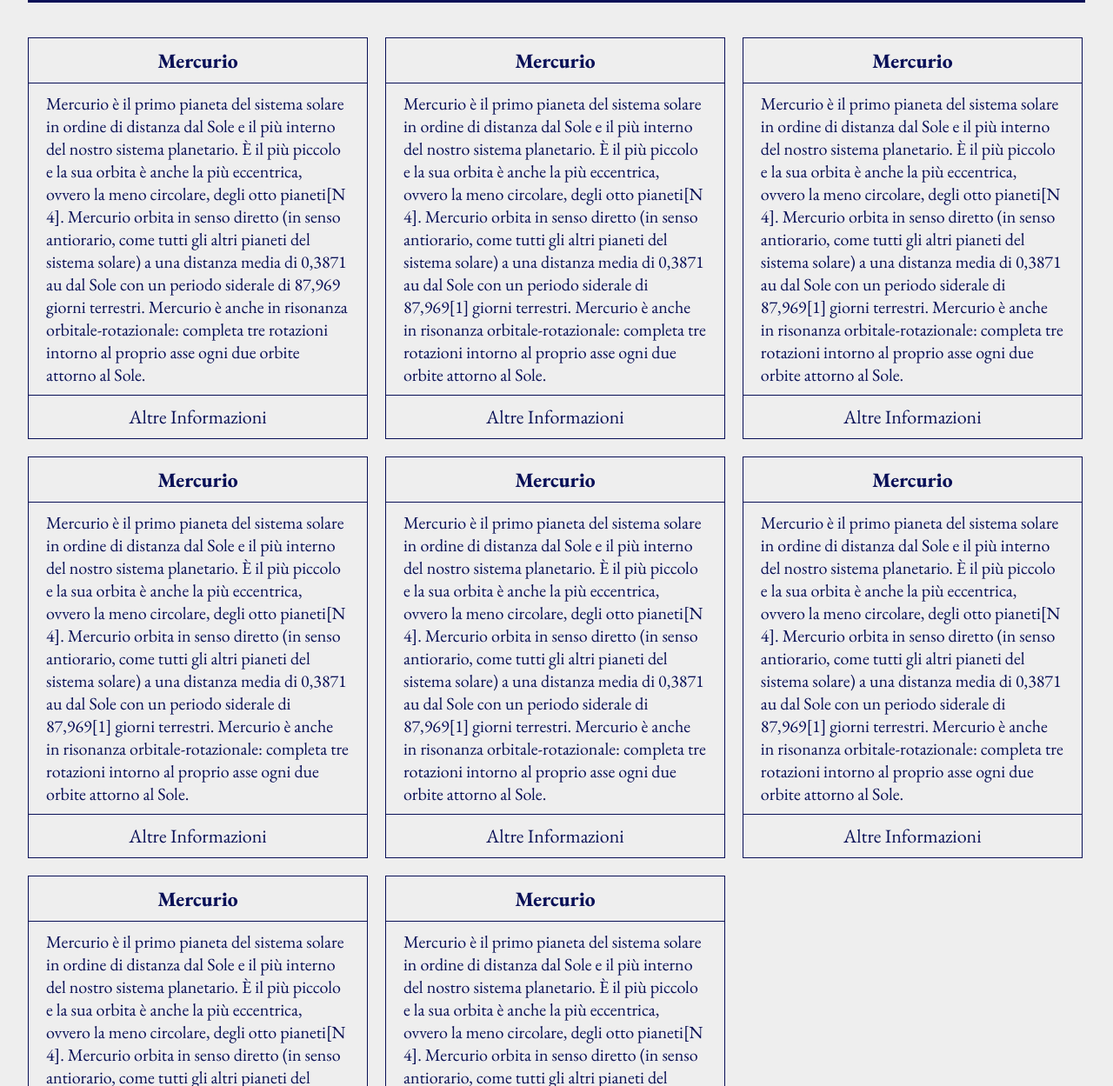
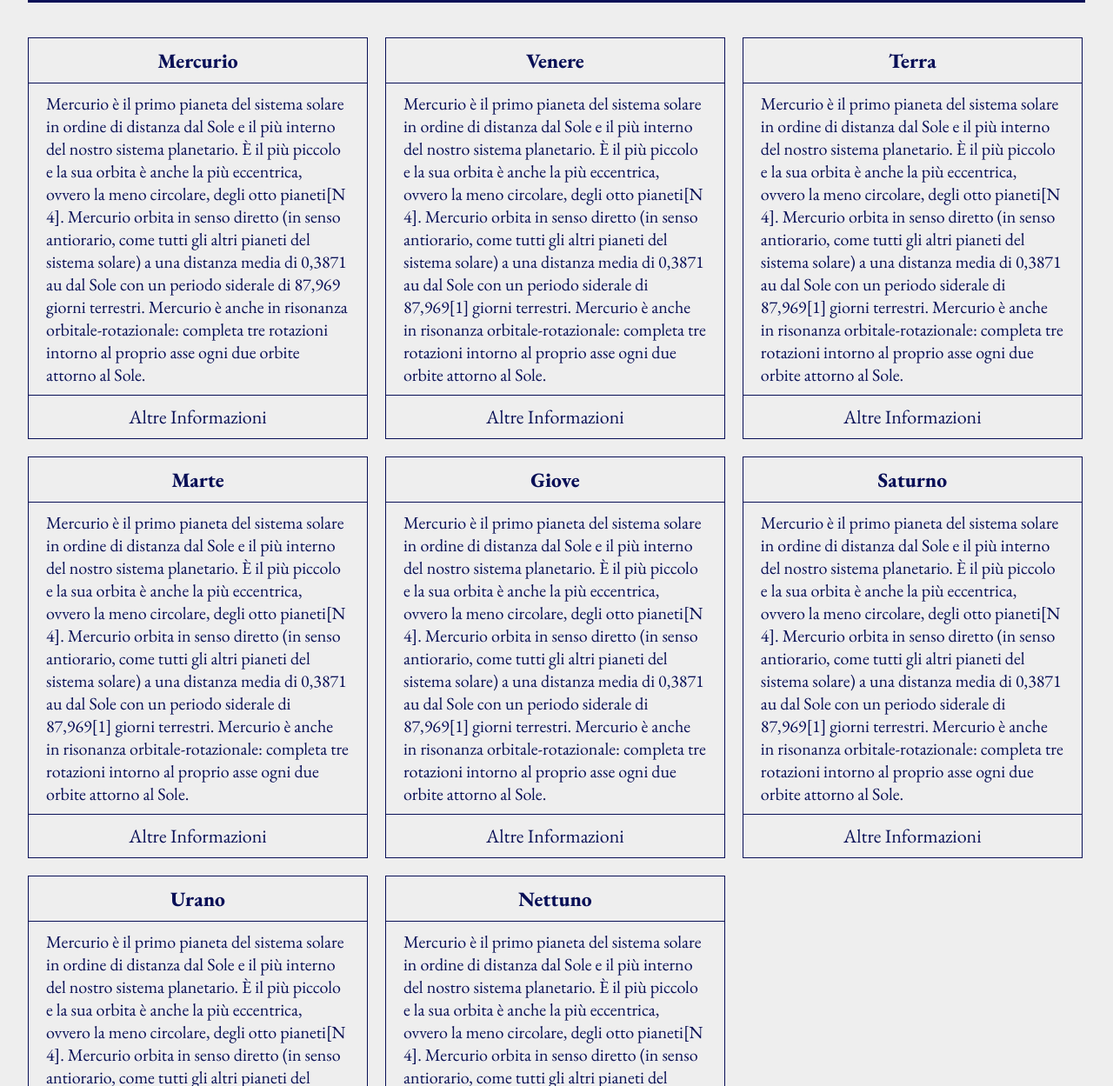
Before and after one commit to GianfrancoMan/sistemaSolare, a plain HTML site: page index.html in a window 1280 px wide. Shown: the part 1109-2358 px from the top of the page at 87% size. Drawn offline with Linux system fonts and the light colour scheme.

Commit message:
update card titles into index.html

```diff
--- a/index.html
+++ b/index.html
@@ -76,7 +76,7 @@
         </div>
         <div class="card">
             <div class="card-header">
-            <h3>Mercurio</h3>
+            <h3>Venere</h3>
             </div>
             <div class="card-body">
                 <p>
@@ -95,7 +95,7 @@
         </div>
         <div class="card left">
             <div class="card-header">
-                <h3>Mercurio</h3>
+                <h3>Terra</h3>
             </div>
             <div class="card-body">
                 <p>
@@ -114,7 +114,7 @@
         </div>
         <div class="card">
             <div class="card-header">
-            <h3>Mercurio</h3>
+            <h3>Marte</h3>
             </div>
             <div class="card-body">
                 <p>
@@ -133,7 +133,7 @@
         </div>
         <div class="card">
             <div class="card-header">
-            <h3>Mercurio</h3>
+            <h3>Giove</h3>
             </div>
             <div class="card-body">
                 <p>
@@ -152,7 +152,7 @@
         </div>
         <div class="card left">
             <div class="card-header">
-            <h3>Mercurio</h3>
+            <h3>Saturno</h3>
             </div>
             <div class="card-body">
                 <p>
@@ -171,7 +171,7 @@
         </div>
         <div class="card">
             <div class="card-header">
-            <h3>Mercurio</h3>
+            <h3>Urano</h3>
             </div>
             <div class="card-body">
                 <p>
@@ -190,7 +190,7 @@
         </div>
         <div class="card">
             <div class="card-header">
-            <h3>Mercurio</h3>
+            <h3>Nettuno</h3>
             </div>
             <div class="card-body">
                 <p>
```
